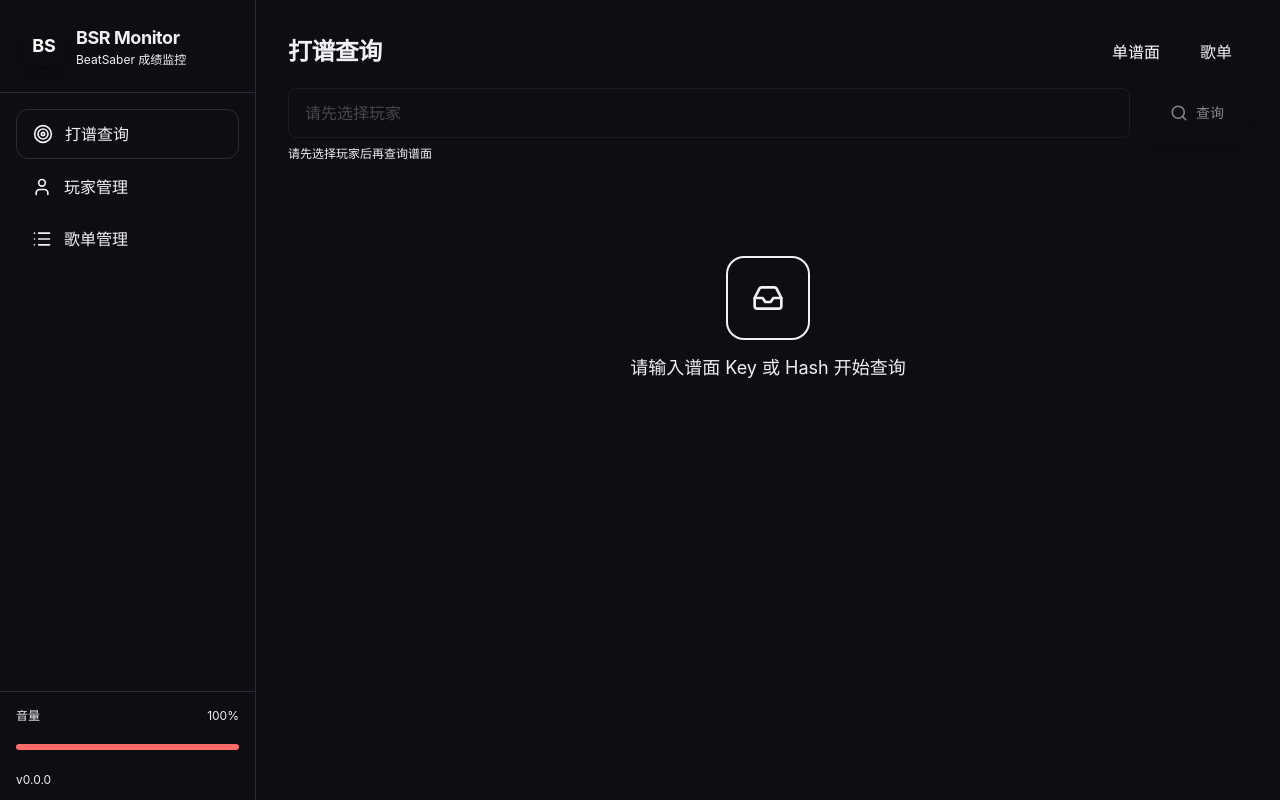
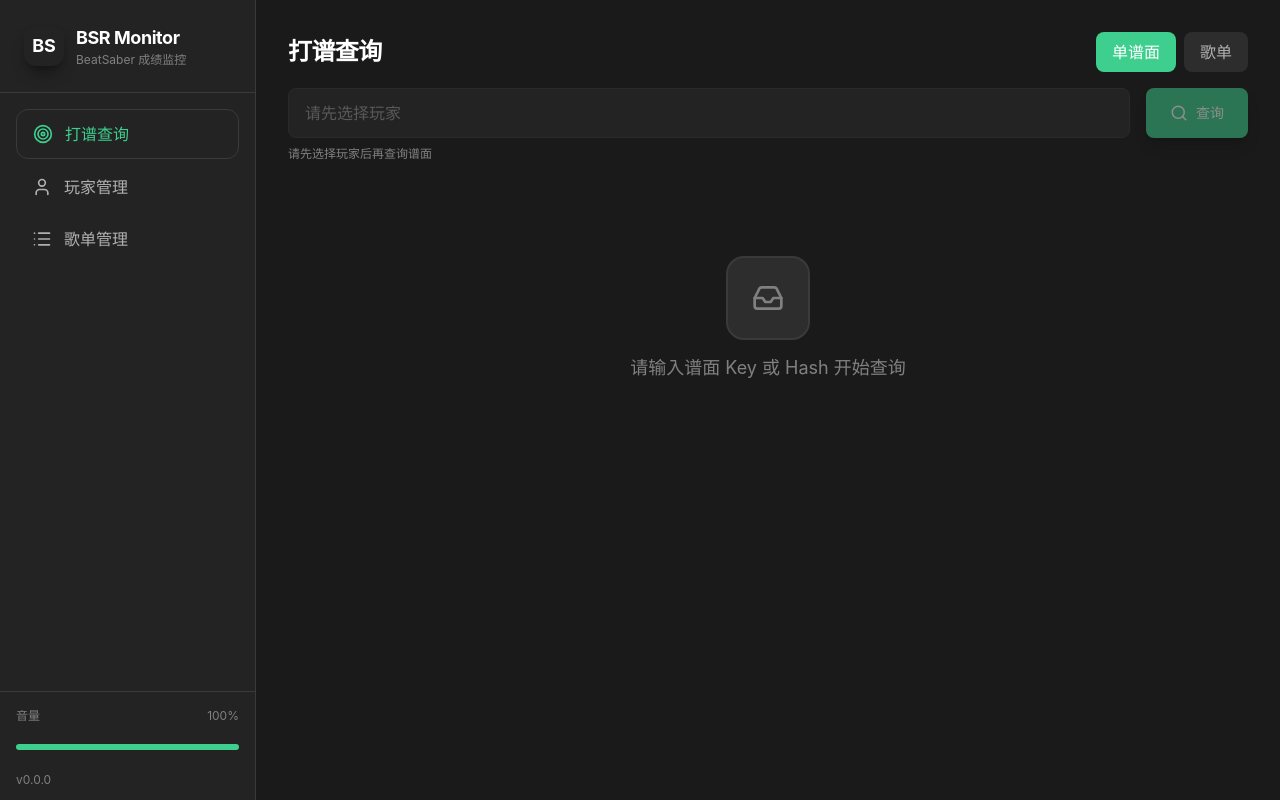
Before and after one commit to Hikari31768/BSR-Monitor, a React (Vite) app: page / in a window 1280 px wide. Built offline with nearby package versions, Linux system fonts and the light colour scheme.

Commit message:
10-00 前端风格回退

```diff
--- a/src/components/ErrorBoundary.tsx
+++ b/src/components/ErrorBoundary.tsx
@@ -34,7 +34,7 @@ export default class ErrorBoundary extends Component<Props, State> {
             </pre>
             <button
               onClick={() => window.location.reload()}
-              className="px-6 py-2.5 rounded-lg font-medium text-sm bg-bs-accent-primary text-white hover:bg-red-500 transition-all"
+              className="px-6 py-2.5 rounded-lg font-medium text-sm bg-bs-accent-primary text-white hover:bg-bs-accent-secondary transition-all"
             >
               重新加载
             </button>
--- a/src/components/Sidebar.tsx
+++ b/src/components/Sidebar.tsx
@@ -25,7 +25,7 @@ export default function Sidebar() {
       {/* Logo 区域 */}
       <div className="p-6 border-b border-bs-border">
         <div className="flex items-center gap-3">
-          <div className="w-10 h-10 rounded-xl bg-gradient-to-br from-bs-accent-primary to-bs-accent-purple flex items-center justify-center text-white text-lg font-bold shadow-lg">
+          <div className="w-10 h-10 rounded-xl bg-gradient-to-br from-bs-accent-primary to-bs-accent-secondary flex items-center justify-center text-white text-lg font-bold shadow-lg">
             BS
           </div>
           <div>
--- a/src/index.css
+++ b/src/index.css
@@ -6,18 +6,24 @@
   line-height: 1.5;
   font-weight: 400;
 
-  /* 颜色变量 - 与 tailwind.config.js 保持一致 */
-  --color-bg-primary: #0d0d12;
-  --color-bg-secondary: #15151c;
-  --color-bg-tertiary: #1e1e28;
-  --color-bg-hover: #252533;
-  --color-text-primary: #f0f0f5;
-  --color-text-secondary: #a0a0b0;
-  --color-text-muted: #6b7280;
-  --color-accent-primary: #ff6b6b;
-  --color-accent-secondary: #4ecdc4;
-  --color-border: #2a2a3a;
-  --color-border-hover: #3a3a4f;
+  /* CSS 变量 */
+  --color-bg-primary: #1a1a1a;
+  --color-bg-secondary: #232323;
+  --color-bg-tertiary: #2d2d2d;
+  --color-bg-hover: #3a3a3a;
+  --color-text-primary: #ffffff;
+  --color-text-secondary: #b0b0b0;
+  --color-text-muted: #808080;
+  --color-accent-primary: #3ecf8e;
+  --color-accent-secondary: #2eb37a;
+  --color-accent-purple: #9b59b6;
+  --color-accent-blue: #3498db;
+  --color-border: #3a3a3a;
+  --color-border-hover: #4a4a4a;
+  --color-status-success: #3ecf8e;
+  --color-status-warning: #f59e0b;
+  --color-status-error: #e74c3c;
+  --color-status-info: #3498db;
 }
 
 * {
@@ -45,17 +51,186 @@ body {
 
 ::-webkit-scrollbar-thumb {
   background-color: var(--color-bg-tertiary);
-  border-radius: 9999px;
+  border-radius: 4px;
 }
 
 ::-webkit-scrollbar-thumb:hover {
   background-color: var(--color-border-hover);
 }
 
-/* 选中文本样式 - 使用 color-mix 配合 CSS 变量 */
+/* 选中文本样式 */
 ::selection {
   background-color: color-mix(in srgb, var(--color-accent-primary) 30%, transparent);
   color: var(--color-text-primary);
 }
 
-/* 动画 - 已由 Tailwind 配置提供 */
+/* 工具类定义 */
+.bg-bs-bg-primary { background-color: #1a1a1a; }
+.bg-bs-bg-secondary { background-color: #232323; }
+.bg-bs-bg-tertiary { background-color: #2d2d2d; }
+.bg-bs-bg-hover { background-color: #3a3a3a; }
+
+.text-bs-text-primary { color: #ffffff; }
+.text-bs-text-secondary { color: #b0b0b0; }
+.text-bs-text-muted { color: #808080; }
+
+.bg-bs-accent-primary { background-color: #3ecf8e; }
+.bg-bs-accent-secondary { background-color: #2eb37a; }
+.bg-bs-accent-purple { background-color: #9b59b6; }
+.bg-bs-accent-blue { background-color: #3498db; }
+.text-bs-accent-primary { color: #3ecf8e; }
+.text-bs-accent-secondary { color: #2eb37a; }
+
+.border-bs-border { border-color: #3a3a3a; }
+.border-bs-border-hover { border-color: #4a4a4a; }
+
+.text-bs-status-success { color: #3ecf8e; }
+.text-bs-status-warning { color: #f59e0b; }
+.text-bs-status-error { color: #e74c3c; }
+.text-bs-status-info { color: #3498db; }
+.bg-bs-status-success { background-color: #3ecf8e; }
+.bg-bs-status-warning { background-color: #f59e0b; }
+.bg-bs-status-error { background-color: #e74c3c; }
+.bg-bs-status-info { background-color: #3498db; }
+
+.shadow-glow {
+  box-shadow: 0 0 20px rgba(62, 207, 142, 0.3);
+}
+
+.hover\:bg-bs-accent-secondary:hover {
+  background-color: #2eb37a;
+}
+
+.hover\:border-bs-accent-primary\/50:hover {
+  border-color: rgba(62, 207, 142, 0.5);
+}
+
+.hover\:shadow-bs-accent-primary\/5:hover {
+  box-shadow: 0 4px 12px rgba(62, 207, 142, 0.05);
+}
+
+.hover\:bg-bs-bg-hover:hover {
+  background-color: #3a3a3a;
+}
+
+.hover\:text-bs-text-primary:hover {
+  color: #ffffff;
+}
+
+.hover\:border-bs-border-hover:hover {
+  border-color: #4a4a4a;
+}
+
+.focus\:border-bs-accent-primary:focus {
+  border-color: #3ecf8e;
+}
+
+.focus\:ring-bs-accent-primary\/20:focus {
+  --tw-ring-color: rgba(62, 207, 142, 0.2);
+}
+
+.focus\:border-bs-status-warning:focus {
+  border-color: #f59e0b;
+}
+
+.focus\:ring-bs-status-warning\/20:focus {
+  --tw-ring-color: rgba(245, 158, 11, 0.2);
+}
+
+.ring-bs-accent-primary\/50 {
+  --tw-ring-color: rgba(62, 207, 142, 0.5);
+}
+
+.ring-bs-border {
+  --tw-ring-color: #3a3a3a;
+}
+
+.ring-bs-status-warning\/50 {
+  --tw-ring-color: rgba(245, 158, 11, 0.5);
+}
+
+/* 状态相关背景色透明度 */
+.bg-bs-status-warning\/10 { background-color: rgba(245, 158, 11, 0.1); }
+.bg-bs-status-warning\/15 { background-color: rgba(245, 158, 11, 0.15); }
+.bg-bs-status-warning\/20 { background-color: rgba(245, 158, 11, 0.2); }
+
+.text-bs-status-warning { color: #f59e0b; }
+.border-bs-status-warning\/30 { border-color: rgba(245, 158, 11, 0.3); }
+.border-bs-status-warning\/50 { border-color: rgba(245, 158, 11, 0.5); }
+
+.bg-bs-status-info\/10 { background-color: rgba(52, 152, 219, 0.1); }
+.bg-bs-status-info\/15 { background-color: rgba(52, 152, 219, 0.15); }
+.text-bs-status-info { color: #3498db; }
+.border-bs-status-info\/30 { border-color: rgba(52, 152, 219, 0.3); }
+
+.bg-bs-status-success\/15 { background-color: rgba(62, 207, 142, 0.15); }
+.text-bs-status-success { color: #3ecf8e; }
+.border-bs-status-success\/30 { border-color: rgba(62, 207, 142, 0.3); }
+
+/* 阴影 */
+.shadow-bs-status-warning\/20 {
+  box-shadow: 0 20px 25px -5px rgba(245, 158, 11, 0.2), 0 10px 10px -5px rgba(245, 158, 11, 0.1);
+}
+
+.divide-bs-border > * + * {
+  border-top-color: #3a3a3a;
+}
+
+.group:hover .group-hover\:opacity-100 {
+  opacity: 1;
+}
+
+.group:hover .group-hover\:ring-bs-accent-primary\/50 {
+  --tw-ring-color: rgba(62, 207, 142, 0.5);
+}
+
+.group:hover .group-hover\:ring-bs-accent-secondary\/50 {
+  --tw-ring-color: rgba(46, 179, 122, 0.5);
+}
+
+.hover\:shadow-bs-accent-primary\/30:hover {
+  box-shadow: 0 10px 15px -3px rgba(0, 0, 0, 0.4), 0 4px 6px -2px rgba(0, 0, 0, 0.3), 0 0 20px rgba(62, 207, 142, 0.3);
+}
+
+.hover\:shadow-bs-accent-secondary\/5:hover {
+  box-shadow: 0 4px 12px rgba(46, 179, 122, 0.05);
+}
+
+.shadow-xl {
+  box-shadow: 0 20px 25px -5px rgba(0, 0, 0, 0.4), 0 10px 10px -5px rgba(0, 0, 0, 0.3);
+}
+
+.hover\:shadow-xl:hover {
+  box-shadow: 0 20px 25px -5px rgba(0, 0, 0, 0.4), 0 10px 10px -5px rgba(0, 0, 0, 0.3);
+}
+
+.shadow-2xl {
+  box-shadow: 0 25px 50px -12px rgba(0, 0, 0, 0.5);
+}
+
+.shadow-lg {
+  box-shadow: 0 10px 15px -3px rgba(0, 0, 0, 0.3), 0 4px 6px -2px rgba(0, 0, 0, 0.2);
+}
+
+.backdrop-blur-sm {
+  backdrop-filter: blur(4px);
+}
+
+/* 动画 */
+@keyframes fadeIn {
+  from { opacity: 0; }
+  to { opacity: 1; }
+}
+
+@keyframes slideUp {
+  from { opacity: 0; transform: translateY(10px); }
+  to { opacity: 1; transform: translateY(0); }
+}
+
+.animate-fade-in {
+  animation: fadeIn 0.3s ease-out;
+}
+
+.animate-slide-up {
+  animation: slideUp 0.3s ease-out;
+}
--- a/src/pages/Players.tsx
+++ b/src/pages/Players.tsx
@@ -246,7 +246,7 @@ export default function Players() {
         <h1 className="text-2xl font-bold text-bs-text-primary tracking-tight">玩家管理</h1>
         <button
           onClick={() => setShowAddModal(true)}
-          className="px-4 py-2.5 rounded-lg font-medium text-sm bg-bs-accent-primary text-white hover:bg-red-500 transition-all shadow-lg hover:shadow-bs-accent-primary/30 disabled:opacity-50 flex items-center gap-2"
+          className="px-4 py-2.5 rounded-lg font-medium text-sm bg-bs-accent-primary text-white hover:bg-bs-accent-secondary transition-all shadow-lg hover:shadow-bs-accent-primary/30 disabled:opacity-50 flex items-center gap-2"
           disabled={loading}
         >
           <Plus size={18} />
@@ -346,7 +346,7 @@ export default function Players() {
             <button
               onClick={handleAddPlayer}
               disabled={!addForm.id.trim()}
-              className="px-4 py-2.5 rounded-lg font-medium text-sm bg-bs-accent-primary text-white hover:bg-red-500 transition-all disabled:opacity-50 disabled:cursor-not-allowed"
+              className="px-4 py-2.5 rounded-lg font-medium text-sm bg-bs-accent-primary text-white hover:bg-bs-accent-secondary transition-all disabled:opacity-50 disabled:cursor-not-allowed"
             >
               添加
             </button>
--- a/src/pages/Playlists.tsx
+++ b/src/pages/Playlists.tsx
@@ -253,7 +253,7 @@ export default function Playlists() {
         <h1 className="text-2xl font-bold text-bs-text-primary tracking-tight">歌单管理</h1>
         <button
           onClick={() => setShowAddModal(true)}
-          className="px-4 py-2.5 rounded-lg font-medium text-sm bg-bs-accent-primary text-white hover:bg-red-500 transition-all shadow-lg hover:shadow-bs-accent-primary/30 disabled:opacity-50 flex items-center gap-2"
+          className="px-4 py-2.5 rounded-lg font-medium text-sm bg-bs-accent-primary text-white hover:bg-bs-accent-secondary transition-all shadow-lg hover:shadow-bs-accent-primary/30 disabled:opacity-50 flex items-center gap-2"
           disabled={loading}
         >
           <Plus size={18} />
@@ -331,7 +331,7 @@ export default function Playlists() {
             <button
               onClick={handleAddPlaylist}
               disabled={!addId.trim()}
-              className="px-4 py-2.5 rounded-lg font-medium text-sm bg-bs-accent-primary text-white hover:bg-red-500 transition-all disabled:opacity-50 disabled:cursor-not-allowed"
+              className="px-4 py-2.5 rounded-lg font-medium text-sm bg-bs-accent-primary text-white hover:bg-bs-accent-secondary transition-all disabled:opacity-50 disabled:cursor-not-allowed"
             >
               添加
             </button>
--- a/src/pages/ScoreTable.tsx
+++ b/src/pages/ScoreTable.tsx
@@ -290,7 +290,7 @@ export default function ScoreTable() {
             <button
               onClick={searchMap}
               disabled={loadingData || !mapInput.trim() || selectedPlayers.length === 0}
-              className="px-6 py-3 rounded-lg font-medium text-sm bg-bs-accent-primary text-white hover:bg-red-500 transition-all shadow-lg hover:shadow-bs-accent-primary/30 disabled:opacity-50 disabled:cursor-not-allowed flex items-center gap-2"
+              className="px-6 py-3 rounded-lg font-medium text-sm bg-bs-accent-primary text-white hover:bg-bs-accent-secondary transition-all shadow-lg hover:shadow-bs-accent-primary/30 disabled:opacity-50 disabled:cursor-not-allowed flex items-center gap-2"
             >
               {loadingData ? <span className="animate-spin">⟳</span> : <Search size={18} />}
               查询
--- a/tailwind.config.js
+++ b/tailwind.config.js
@@ -8,57 +8,57 @@ export default {
     extend: {
       colors: {
         'bs': {
-          // 背景色阶
+          // 背景色阶 - BeatSaver 风格深灰系
           bg: {
-            primary: '#0d0d12',
-            secondary: '#15151c',
-            tertiary: '#1e1e28',
-            hover: '#252533',
+            primary: '#1a1a1a',      // 主背景
+            secondary: '#232323',    // 卡片/侧边栏背景
+            tertiary: '#2d2d2d',     // 输入框/按钮背景
+            hover: '#3a3a3a',        // 悬停状态
           },
           // 文字色阶
           text: {
-            primary: '#f0f0f5',
-            secondary: '#a0a0b0',
-            muted: '#6b7280',
+            primary: '#ffffff',
+            secondary: '#b0b0b0',
+            muted: '#808080',
           },
-          // 强调色
+          // 强调色 - BeatSaver 绿色系
           accent: {
-            primary: '#ff6b6b',
-            secondary: '#4ecdc4',
+            primary: '#3ecf8e',      // 主强调色（绿色）
+            secondary: '#2eb37a',    // 深绿色（悬停）
             purple: '#9b59b6',
             blue: '#3498db',
-            green: '#2ecc71',
+            green: '#3ecf8e',
             yellow: '#f1c40f',
           },
           // 边框
           border: {
-            DEFAULT: '#2a2a3a',
-            hover: '#3a3a4f',
+            DEFAULT: '#3a3a3a',
+            hover: '#4a4a4a',
           },
           // 状态色
           status: {
-            success: '#22c55e',
+            success: '#3ecf8e',
             warning: '#f59e0b',
-            error: '#ef4444',
-            info: '#3b82f6',
+            error: '#e74c3c',
+            info: '#3498db',
           },
         },
-        // 难度颜色（用于 badge）
+        // 难度颜色（BeatSaver 风格）
         difficulty: {
-          easy: { bg: 'rgba(34, 197, 94, 0.15)', text: '#4ade80', border: 'rgba(34, 197, 94, 0.3)' },
-          normal: { bg: 'rgba(59, 130, 246, 0.15)', text: '#60a5fa', border: 'rgba(59, 130, 246, 0.3)' },
-          hard: { bg: 'rgba(245, 158, 11, 0.15)', text: '#fbbf24', border: 'rgba(245, 158, 11, 0.3)' },
-          expert: { bg: 'rgba(239, 68, 68, 0.15)', text: '#f87171', border: 'rgba(239, 68, 68, 0.3)' },
-          expertplus: { bg: 'rgba(155, 89, 182, 0.15)', text: '#c084fc', border: 'rgba(155, 89, 182, 0.3)' },
+          easy: { bg: 'rgba(62, 207, 142, 0.2)', text: '#3ecf8e', border: 'rgba(62, 207, 142, 0.4)' },
+          normal: { bg: 'rgba(52, 152, 219, 0.2)', text: '#3498db', border: 'rgba(52, 152, 219, 0.4)' },
+          hard: { bg: 'rgba(230, 126, 34, 0.2)', text: '#e67e22', border: 'rgba(230, 126, 34, 0.4)' },
+          expert: { bg: 'rgba(231, 76, 60, 0.2)', text: '#e74c3c', border: 'rgba(231, 76, 60, 0.4)' },
+          expertplus: { bg: 'rgba(155, 89, 182, 0.2)', text: '#9b59b6', border: 'rgba(155, 89, 182, 0.4)' },
         },
       },
       fontFamily: {
         sans: ['Inter', 'system-ui', '-apple-system', 'sans-serif'],
       },
       boxShadow: {
-        'card': '0 4px 6px -1px rgba(0, 0, 0, 0.3), 0 2px 4px -1px rgba(0, 0, 0, 0.2)',
-        'card-hover': '0 10px 15px -3px rgba(0, 0, 0, 0.4), 0 4px 6px -2px rgba(0, 0, 0, 0.3)',
-        'glow': '0 0 20px rgba(255, 107, 107, 0.3)',
+        'card': '0 2px 8px rgba(0, 0, 0, 0.4)',
+        'card-hover': '0 4px 12px rgba(0, 0, 0, 0.5)',
+        'glow': '0 0 20px rgba(62, 207, 142, 0.3)',
       },
       animation: {
         'pulse-slow': 'pulse 3s cubic-bezier(0.4, 0, 0.6, 1) infinite',
```
